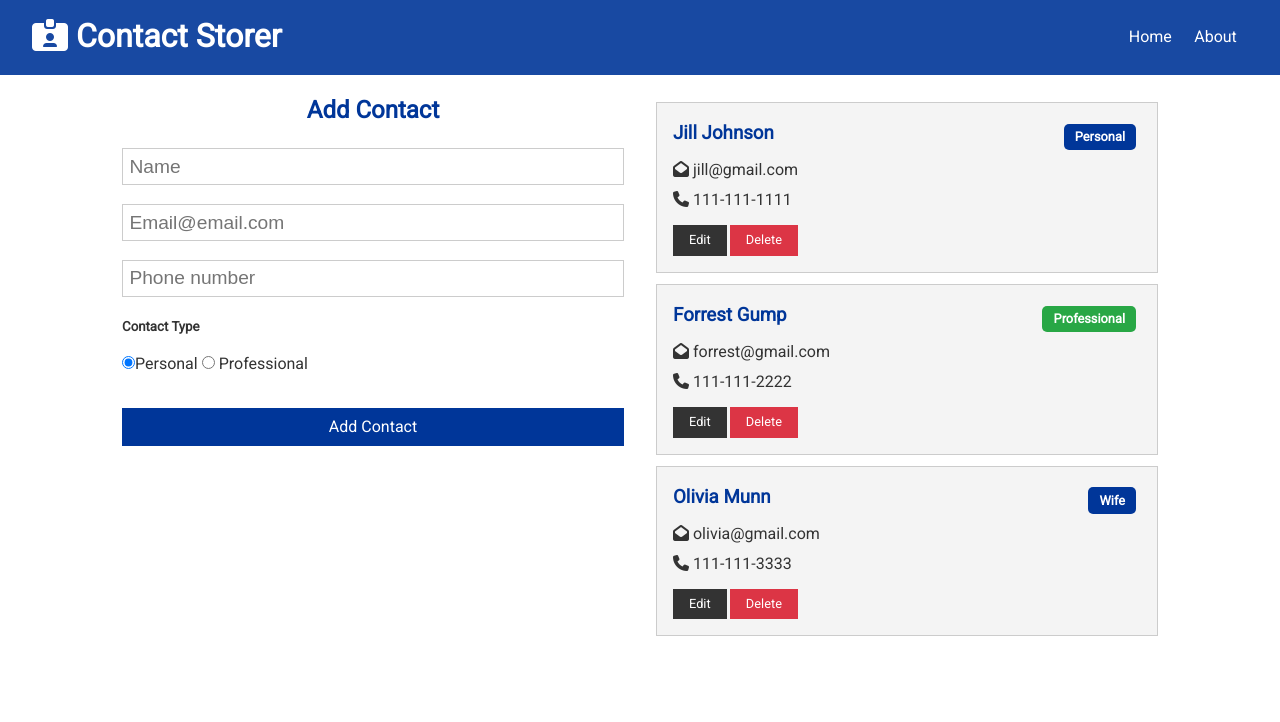
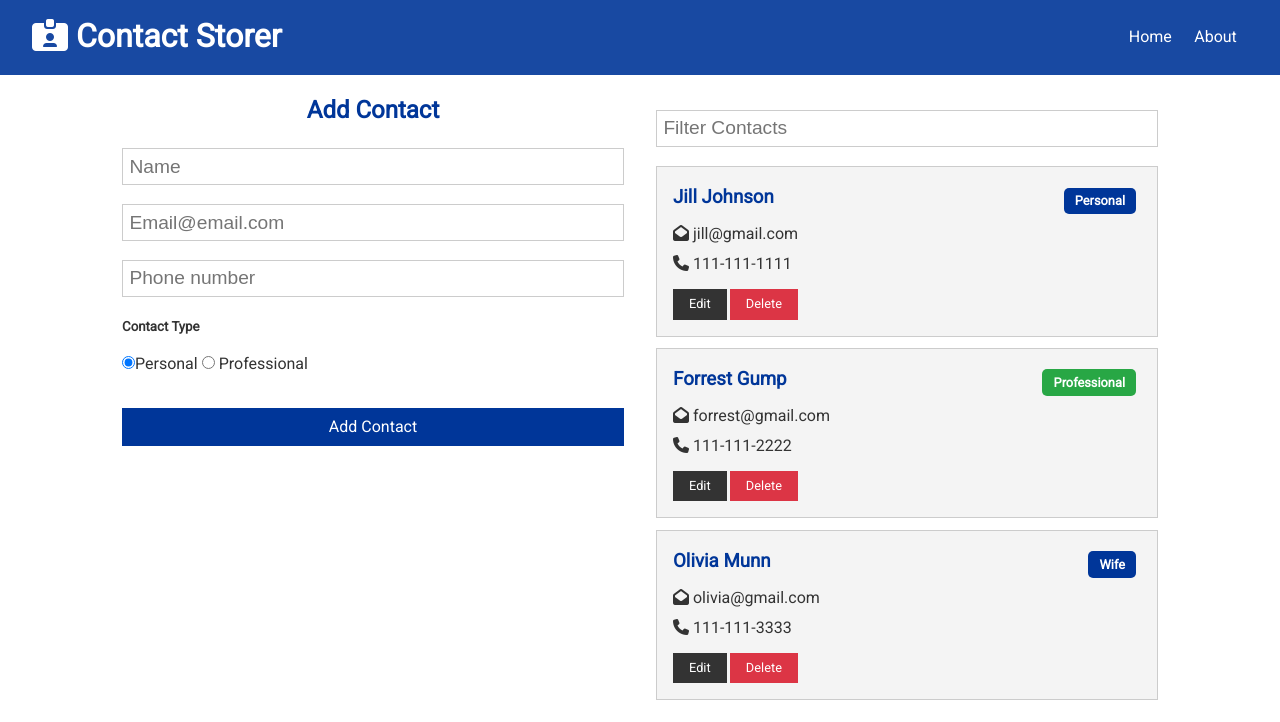
Before and after one commit to Norwood91/ContactStorer, a React (Create React App) app in the folder client/: page / in a window 1280 px wide. Shown: the top 722 px of the page. Built offline with nearby package versions, Linux system fonts and the light colour scheme.

Commit message:
Created component to filter through contacts

```diff
--- /dev/null
+++ b/client/src/components/contacts/ContactFilter.js
@@ -0,0 +1,37 @@
+import React, { useContext, useRef, useEffect } from 'react';
+import ContactContext from '../../context/contact/contactContext';
+import { CLEAR_FILTER, FILTER_CONTACTS } from '../../context/types';
+export default function ContactFilter() {
+  const contactContext = useContext(ContactContext);
+  //initializes the ref
+  const text = useRef('');
+
+  const { filterContacts, clearFilter, filtered } = contactContext;
+
+  useEffect(() => {
+    if (filtered === null) {
+      text.current.value = '';
+    }
+  });
+
+  const onChange = (e) => {
+    //this will give us the actual value of the input
+    if (text.current.value !== '') {
+      filterContacts(e.target.value);
+    } else {
+      clearFilter();
+    }
+  };
+  return (
+    <React.Fragment>
+      <form>
+        <input
+          ref={text}
+          type='text'
+          placeholder='Filter Contacts'
+          onChange={onChange}
+        />
+      </form>
+    </React.Fragment>
+  );
+}
--- a/client/src/components/contacts/Contacts.js
+++ b/client/src/components/contacts/Contacts.js
@@ -5,13 +5,20 @@
 export default function Contacts() {
   //Any actions associated with contactContext are now accessible to this component, by using this line
   const contactContext = useContext(ContactContext);
-  const { contacts } = contactContext;
-
+  const { contacts, filtered } = contactContext;
+  if (contacts.length === 0) {
+    return <h4>Please add contact</h4>;
+  }
+  //If something (name, letter) is in the filter input, then we map through what's in there and show the contact item for whatever contact matches what's in there. Else we just show the current contacts
   return (
     <Fragment>
-      {contacts.map((contact) => (
-        <ContactItem key={contact.id} contact={contact} />
-      ))}
+      {filtered !== null
+        ? filtered.map((contact) => (
+            <ContactItem key={contact.id} contact={contact} />
+          ))
+        : contacts.map((contact) => (
+            <ContactItem key={contact.id} contact={contact} />
+          ))}
     </Fragment>
   );
 }
--- a/client/src/components/pages/Home.js
+++ b/client/src/components/pages/Home.js
@@ -1,6 +1,7 @@
 import React from 'react';
 import Contacts from '../contacts/Contacts';
 import ContactForm from '../contacts/ContactForm';
+import ContactFilter from '../contacts/ContactFilter';
 
 export default function Home() {
   return (
@@ -9,6 +10,7 @@
         <ContactForm />
       </div>
       <div>
+        <ContactFilter />
         <Contacts />
       </div>
     </div>
--- a/client/src/context/contact/ContactState.js
+++ b/client/src/context/contact/ContactState.js
@@ -81,6 +81,7 @@
       value={{
         contacts: state.contacts,
         current: state.current,
+        filtered: state.filtered,
         addContact,
         deleteContact,
         setCurrent,
```
Also changed, not shown: 1 other file (tests, documents, lock files or other folders).
